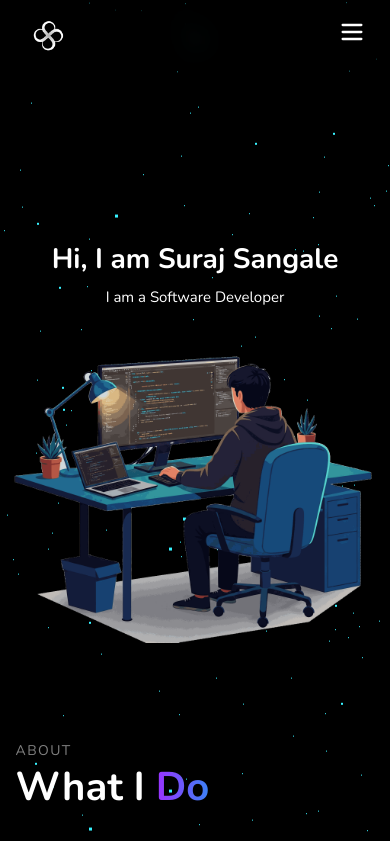
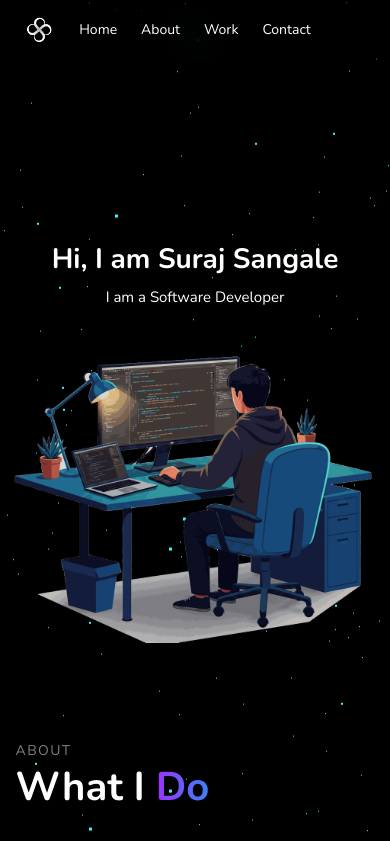
Before and after one commit to Suraj-Sangale/portfolio, a Next.js app: page / in a window 390 px wide. Shown: the top 841 px of the page. Built offline with nearby package versions, Linux system fonts and the light colour scheme.

Commit message:
Refactor Header component by removing unused state and event handlers; adjust layout for improved structure and consistency

```diff
--- a/components/header.js
+++ b/components/header.js
@@ -1,24 +1,8 @@
 import Image from "next/image";
 import Link from "next/link";
-import React, { useState, useRef, useEffect } from "react";
+import React from "react";
 
 const Header = () => {
-  const [menuOpen, setMenuOpen] = useState(false);
-  const menuRef = useRef(null);
-
-  // Close menu when clicking outside
-  useEffect(() => {
-    const handleClickOutside = (event) => {
-      if (menuRef.current && !menuRef.current.contains(event.target)) {
-        setMenuOpen(false);
-      }
-    };
-    document.addEventListener("mousedown", handleClickOutside);
-    return () => {
-      document.removeEventListener("mousedown", handleClickOutside);
-    };
-  }, []);
-
   const pages = [
     { id: 1, label: "Home", path: "home" },
     { id: 2, label: "About", path: "about" },
@@ -28,82 +12,33 @@ const Header = () => {
 
   return (
     <nav className="fixed top-0 inset-x-0 z-20 backdrop-blur-md">
-      <div className="container mx-auto flex items-center justify-between px-6 py-3">
+      <div className="relative container mx-auto px-6 py-5 flex items-center justify-center">
         {/* Logo */}
-        <Link
-          href="/"
-          className="flex items-center"
-        >
+        <Link href="/" className="absolute left-[10%] top-1/2 -translate-y-1/2 -translate-x-1/2 ">
           <Image
             src="/logo.png"
-            className="w-12 h-12 animate-spin-slow"
             alt="Logo"
             width={48}
             height={48}
+            className="w-10 md:w h-10 md:h animate-spin-slow"
             loading="lazy"
           />
         </Link>
 
-        {/* Desktop Menu */}
-        <div className="hidden md:flex space-x-6">
+        {/* Menu Positioned at Center-Left (25%) */}
+        <div className="flex gap-6">
           {pages.map((item) => (
             <Link
               key={item.id}
-              href={"#" + item.path}
-              smooth={true}
-              duration={500}
-              className="text-white text-lg font-medium hover:text-blue-400 cursor-pointer transition"
+              href={`#${item.path}`}
+              className="text-white text-sm sm:text-base font-medium hover:text-orange-400 transition"
             >
               {item.label}
             </Link>
           ))}
         </div>
-
-        <div ref={menuRef}>
-          {/* Mobile Menu Button */}
-          <button
-            onClick={() => setMenuOpen(!menuOpen)}
-            className="md:hidden text-white focus:outline-none"
-            aria-label="Toggle menu"
-          >
-            <svg
-              className="w-7 h-7"
-              fill="none"
-              stroke="currentColor"
-              viewBox="0 0 24 24"
-              xmlns="http://www.w3.org/2000/svg"
-            >
-              <path
-                strokeLinecap="round"
-                strokeLinejoin="round"
-                strokeWidth="2"
-                d={
-                  menuOpen ? "M6 18L18 6M6 6l12 12" : "M4 6h16M4 12h16M4 18h16"
-                }
-              />
-            </svg>
-          </button>
-        </div>
-
-        {/* Mobile Menu Dropdown */}
-        {menuOpen && (
-          <div className="md:hidden absolute top-14 right-4 bg-gray-800 text-white w-32 rounded-lg shadow-lg py-1">
-            {pages.map((item) => (
-              <Link
-                key={item.id}
-                href={"#" + item.path}
-                smooth={true}
-                duration={500}
-                className="block px-6 py-2 text-lg text-white hover:text-orange-400 transition"
-                onClick={() => setMenuOpen(false)}
-              >
-                {item.label}
-              </Link>
-            ))}
-          </div>
-        )}
       </div>
-    </nav>
+    </nav >
   );
 };
 
```
